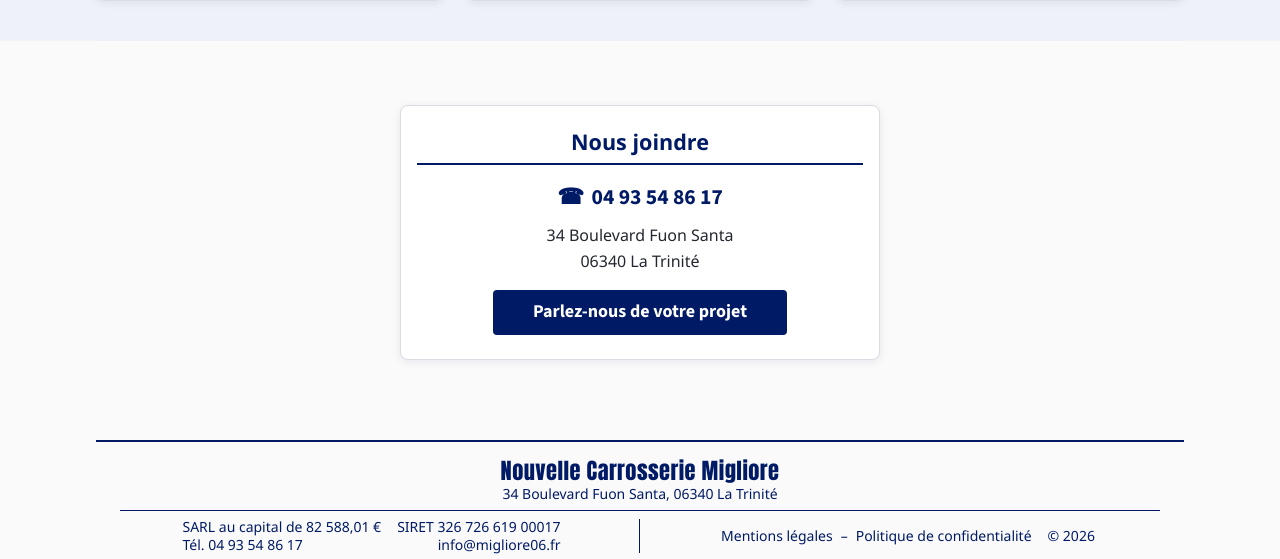
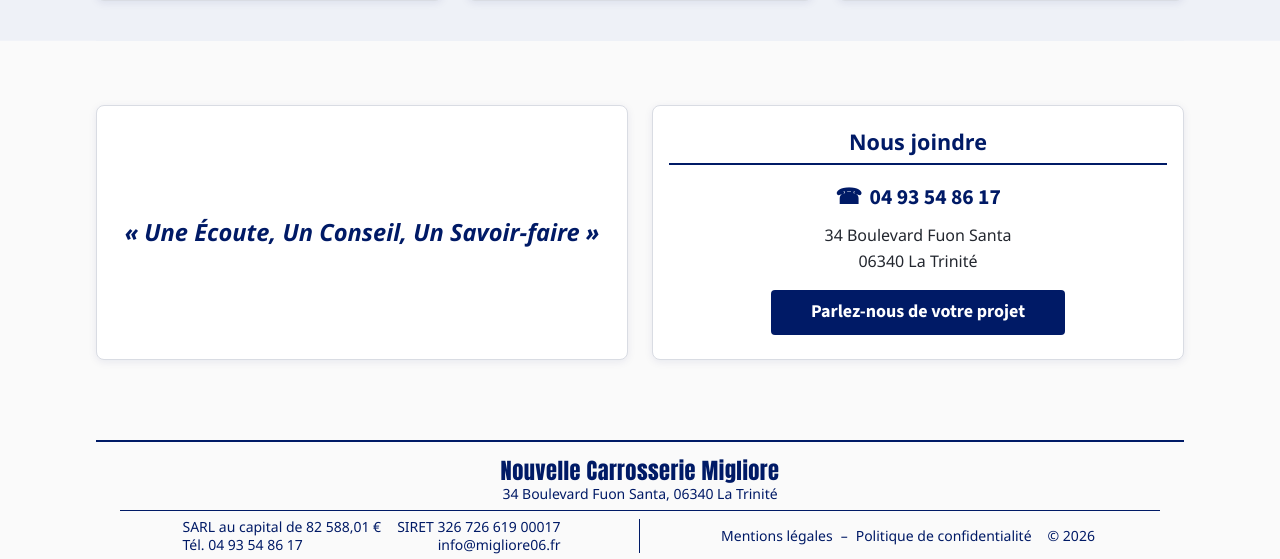
Before and after one commit to CarballoBruno/site-migliore06, a PHP site: page / in a window 1280 px wide. Shown: the part 3758-4317 px from the top of the page. Run offline with PHP 8.4, Linux system fonts and the light colour scheme; some web fonts are replaced.

Commit message:
Refonte E : slogan remis en bas de page, à gauche de « Nous joindre » (comme la 8003)
Co-Authored-By: Claude Opus 5.5 <noreply@anthropic.com>

```diff
--- a/css/style.css
+++ b/css/style.css
@@ -2177,10 +2177,3 @@ p {
 .accueil-sections > .bande-teintee + * {
     border-top: none;
 }
-
-/* Bas de page : le slogan (déjà sous le nom, en haut) n'est plus répété ;
-   « Nous joindre » reste seul, centré. */
-.fin-de-page {
-    grid-template-columns: minmax(0, var(--largeur-encart-joindre));
-    justify-content: center;
-}
--- a/css/variables.css
+++ b/css/variables.css
@@ -240,7 +240,6 @@
        logo : 262 × 161), pour que le menu commence au bord droit du logo. */
     --largeur-lisere-menu-gauche: calc(var(--hauteur-logo-ncm) * 262 / 161 / 2);   /* version 8003 : moitié de la largeur du logo (menu un peu plus à gauche) */
     --largeur-encart-annonce: 38rem;   /* annonce ouverte par-dessus la page (version 8003) */
-    --largeur-encart-joindre: 30rem;   /* « Nous joindre » seul en bas de l'accueil (version E) */
     --hauteur-logo-utac-bande: 2.5rem; /* logo UTAC à côté du bouton de la bande « Opérateur qualifié UTAC » (version 8003) */
     --largeur-image-presentation-portable: 26cqi;  /* images de la présentation quand elle prend toute la largeur (portables, version 8003) */
     --hauteur-logo-utac: 2.125rem;  /* ~34 px */
--- a/index.php
+++ b/index.php
@@ -365,7 +365,7 @@ require __DIR__ . '/inc/header.php';
             <!-- Fin de la page : notre slogan à gauche, « Nous joindre » à droite
                  (il fait écho à celui du bandeau du haut). -->
             <div class="fin-de-page">
-                <!-- Slogan retiré ici (version E) : il est déjà sous le nom, en haut de page. -->
+                <p class="fin-de-page-slogan">«&nbsp;Une Écoute, Un Conseil, Un Savoir-faire&nbsp;»</p>
                 <section class="encart-colonne fin-de-page-joindre" aria-labelledby="titre-joindre">
                     <h2 id="titre-joindre" class="encart-colonne-titre">Nous joindre</h2>
                     <p class="encart-telephone">
```
